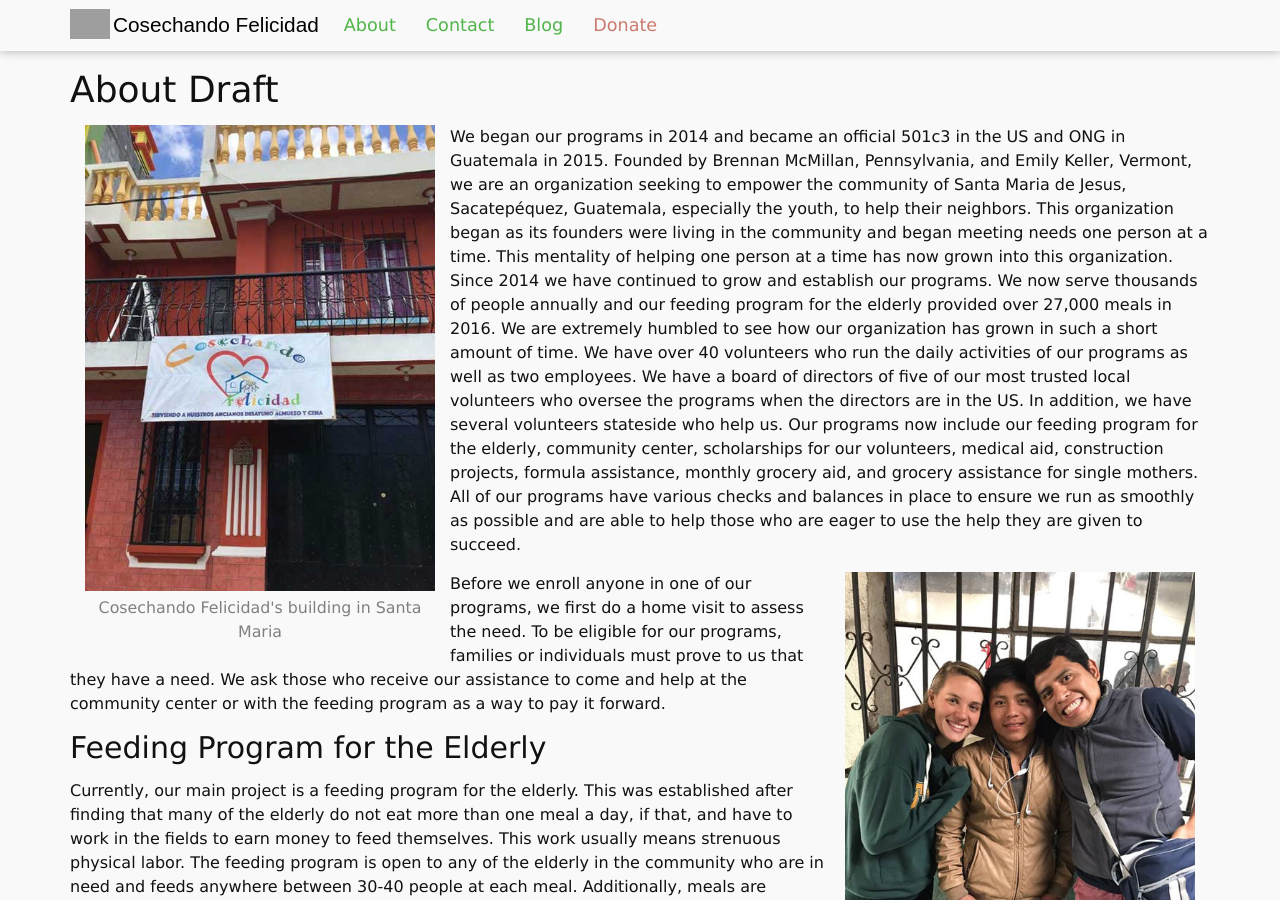
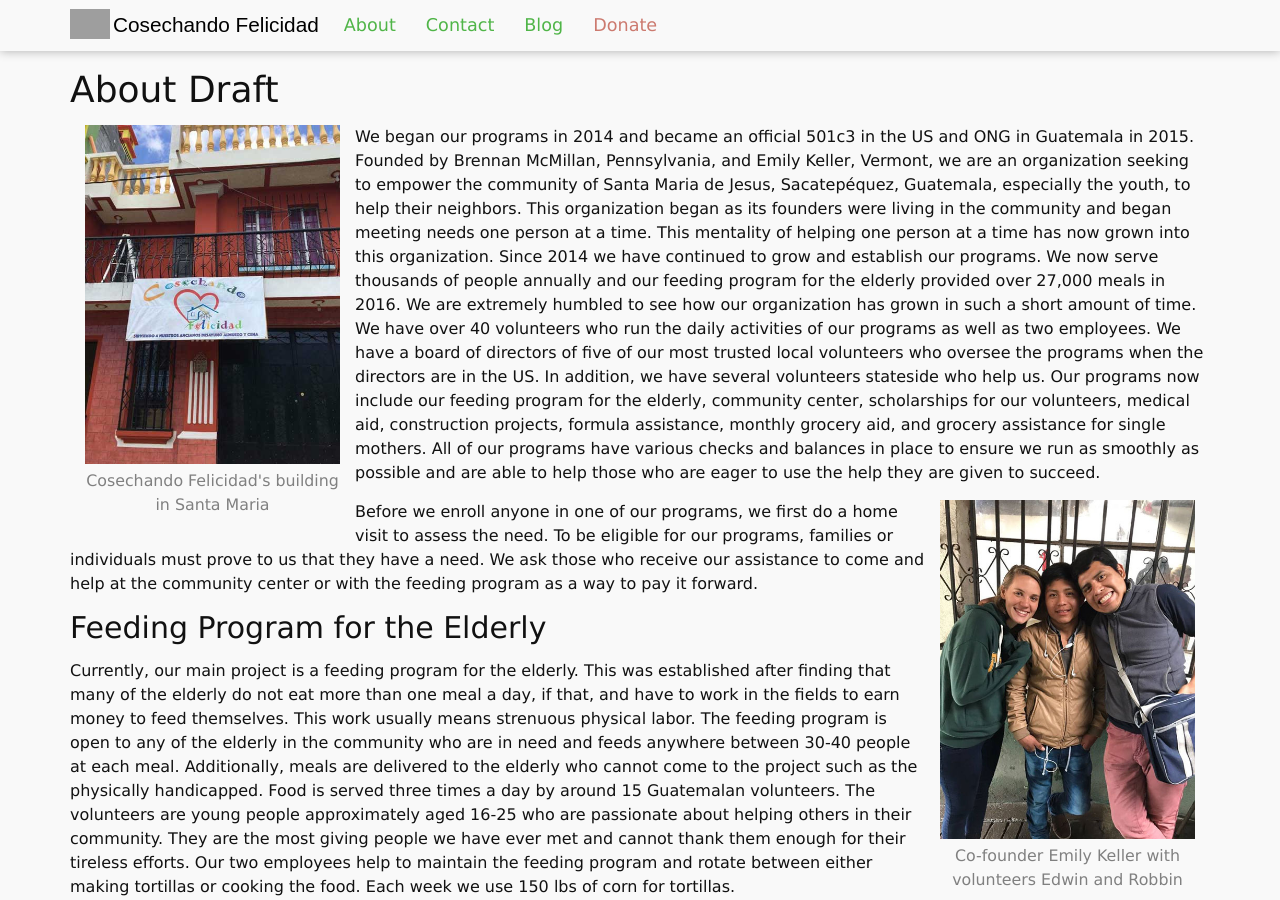
Before and after one commit to harvestinghappiness/harvestinghappiness.github.io, a Jekyll site: the page built from aboutdraft.md, in a window 1280 px wide and 900 px high. Built offline with Jekyll 4.4.1, drawn with Linux system fonts in a browser that asks for light colours.

Commit message:
more edits

```diff
--- a/aboutdraft.md
+++ b/aboutdraft.md
@@ -4,7 +4,7 @@
 permalink: /aboutdraft/
 ---
 
-{% include figure.html src="about/building.jpg" caption="Cosechando Felicidad's building in Santa Maria" side="left" size="third" %}
+{% include figure.html src="about/building.jpg" caption="Cosechando Felicidad's building in Santa Maria" side="left" size="quarter" %}
 
 We began our programs in 2014 and became an official 501c3 in the US and ONG in Guatemala in 2015.
 Founded by Brennan McMillan, Pennsylvania, and Emily Keller, Vermont, we are an organization seeking
@@ -23,7 +23,7 @@
 we run as smoothly as possible and are able to help those who are eager to use the help they are given
 to succeed.
 
-{% include figure.html src="about/group.jpg" caption="Co-founder Emily Keller with volunteers Edwin and Robbin" side="right" size="third" %}
+{% include figure.html src="about/group.jpg" caption="Co-founder Emily Keller with volunteers Edwin and Robbin" side="right" size="quarter" %}
 
 Before we enroll anyone in one of our programs, we first do a home visit to assess the need. To be
 eligible for our programs, families or individuals must prove to us that they have a need. We ask those
@@ -45,7 +45,7 @@
 tortillas.
 
 {% include figure.html src="about/elderly.jpg" caption="Local elderly in Santa Maria benefiting from the feeding program" side="left" size="third" %}
-{% include figure.html src="about/elderly.png" caption="" side="left" size="third" %}
+{% include figure.html src="about/elderly2.jpg" caption="" side="left" size="third" %}
 {% include figure.html src="about/food.jpg" caption="A typical meal served at Cosechando Felicidad" side="left" size="third" %}
 
 
@@ -115,8 +115,8 @@
 We want to prevent children with loving parents from ending up in orphanages merely because their
 families don’t have the resources.
 
-{% include figure.html src="about/baby.jpg" caption="" side="left" size="half" %}
-{% include figure.html src="about/alan2.jpg" caption="Emily with Alan" side="left" size="half" %}
+{% include figure.html src="about/baby.jpg" caption="" side="left" size="quarter" %}
+{% include figure.html src="about/alan2.jpg" caption="Emily with Alan" side="left" size="quarter" %}
 
 ## Monthly Grocery Aid
 
@@ -125,8 +125,8 @@
 burden from families and provides them with more nutritious options for their families. Often, when
 families cannot provide food for their families, they live off only corn tortillas alone.
 
-{% include figure.html src="about/groceries.jpg" caption="Delivering groceries to a family in need" side="left" size="half" %}
-{% include figure.html src="about/groceries2.jpg" caption="" side="left" size="half" %}
+{% include figure.html src="about/groceries.jpg" caption="Delivering groceries to a family in need" side="left" size="quarter" %}
+{% include figure.html src="about/groceries2.jpg" caption="" side="left" size="quarter" %}
 
 ## Single Mothers
 
@@ -140,8 +140,8 @@
 some of the most needy people in the community. On our “Donate” page you can select the option to
 sponsor a single mothers groceries. The cost is $20 and can be set up through automatic payments.
 
-{% include figure.html src="about/singlemothers.jpg" caption="A single mother with her family" side="left" size="half" %}
-{% include figure.html src="about/singlemothers2.jpg" caption="" side="left" size="half" %}
+{% include figure.html src="about/singlemothers.jpg" caption="A single mother with her family" side="left" size="quarter" %}
+{% include figure.html src="about/singlemothers2.jpg" caption="" side="left" size="quarter" %}
 
 We encourage you to read “Our People” section under our “About” section, check out or blog to find
 out what is currently going on in Santa Maria, and explore our “Donate” page as we are entirely funded
```
Also changed, not shown: images/about/elderly.png (deleted), images/about/elderly2.jpg (added).
